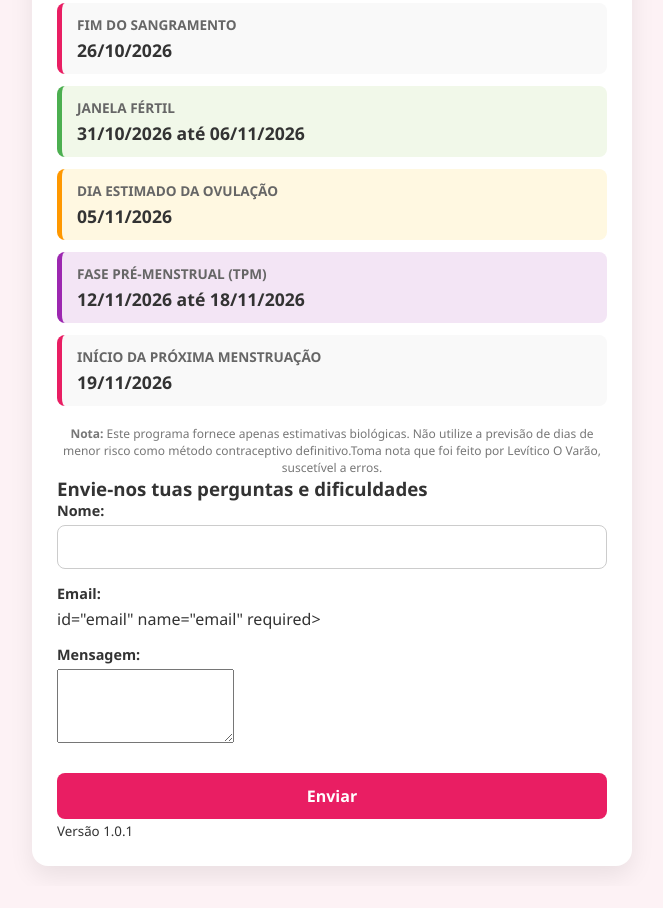
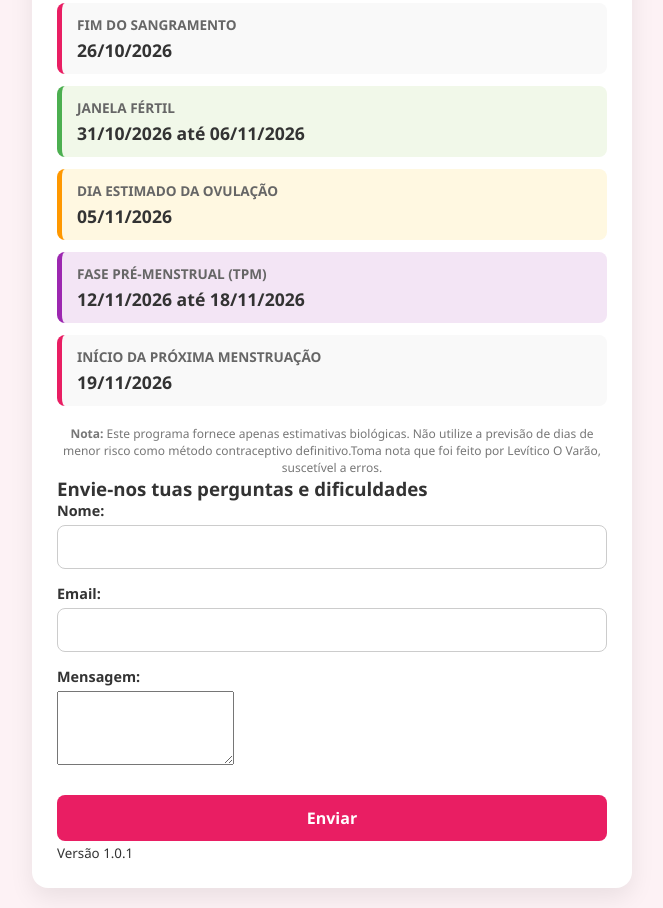
Before and after one commit to ovaraolevitico-ops/CalculadoraDeCiclo, a plain HTML site: page index.html in a window 1280 px wide. Shown: the part 344-1252 px from the top of the page, without its empty margins (308-971 px from the left). Before the commit the page ends 1230 px from the top, so only its background shows below. Drawn offline with Linux system fonts and the light colour scheme.

Commit message:
index.html

```diff
--- a/index.html
+++ b/index.html
@@ -174,7 +174,8 @@
         </div>
             <div class="form-group">
               <label for="email">Email:</label>
-                     id="email" name="email" required>
+                    <input type="gmail" id="email" name="email" required>
+
               </div>
         <div class="form-group">
               <label for="message">Mensagem:</label>
```
